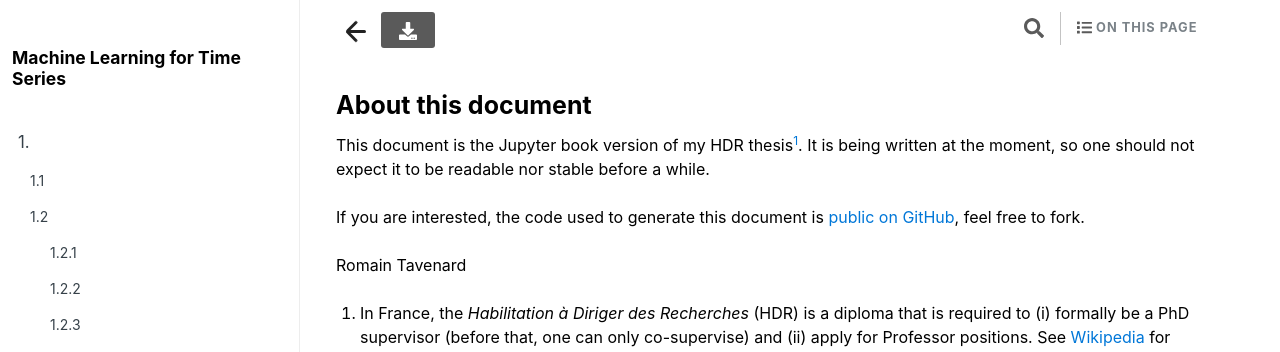
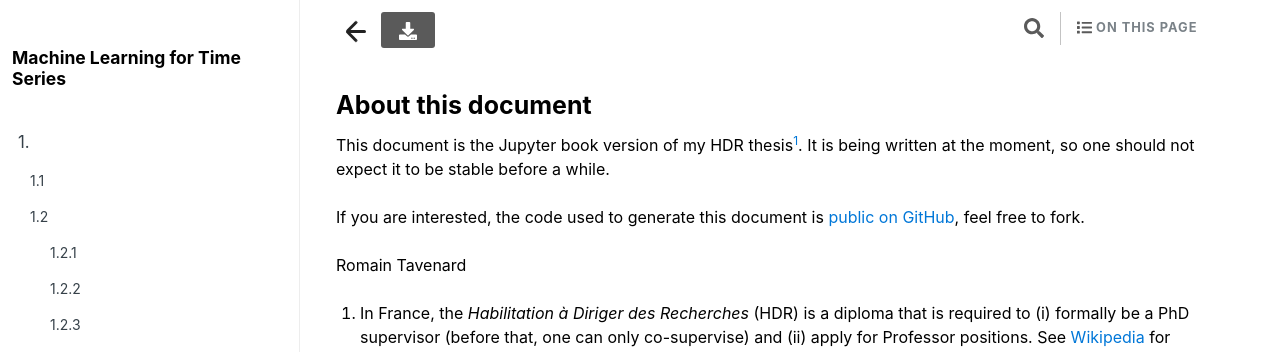
Before and after one commit to rtavenar/hdr, a Jekyll site: the page built from content/parts/about.md, in a window 1280 px wide. Shown: the top 352 px of the page. Built offline with Jekyll 4.4.1, drawn with Linux system fonts in a browser that asks for light colours; our own code applies the rules of GitHub Pages for plain Markdown files; comment, search, counter and statistics services are not loaded.

Commit message:
x upto t uniform

```diff
--- a/content/parts/about.md
+++ b/content/parts/about.md
@@ -1,8 +1,8 @@
 # About this document
 
 This document is the Jupyter book version of my HDR thesis[^1].
-It is being written at the moment, so one should not expect it to be readable
-nor stable before a while.
+It is being written at the moment, so one should not expect it to be stable
+before a while.
 
 If you are interested, the code used to generate this document is
 [public on GitHub](https://github.com/rtavenar/hdr), feel free to fork.
```
Also changed, not shown: content/parts/02/early.md (+4 -6 lines), content/parts/intro.md (+4 -4 lines).
